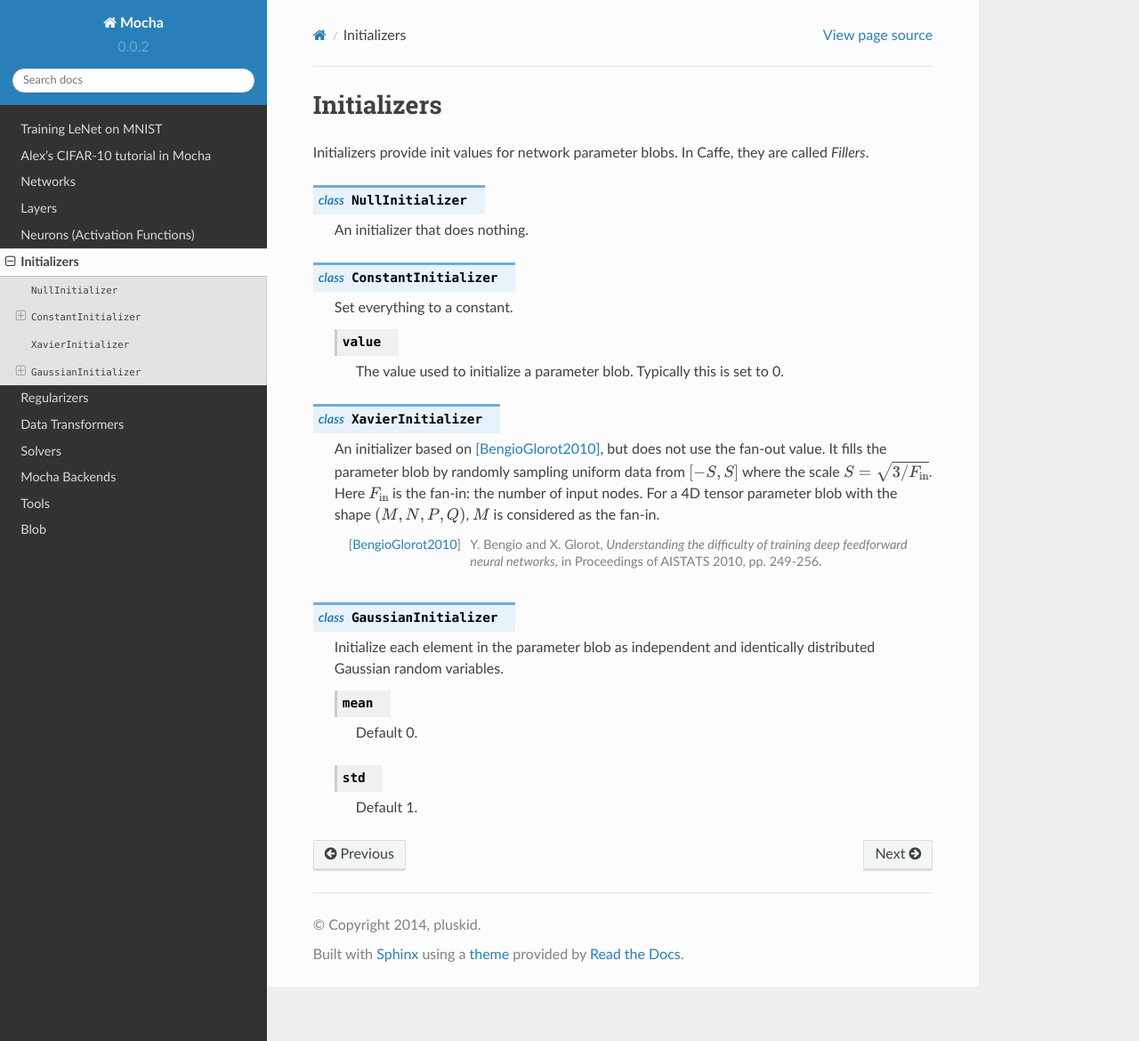
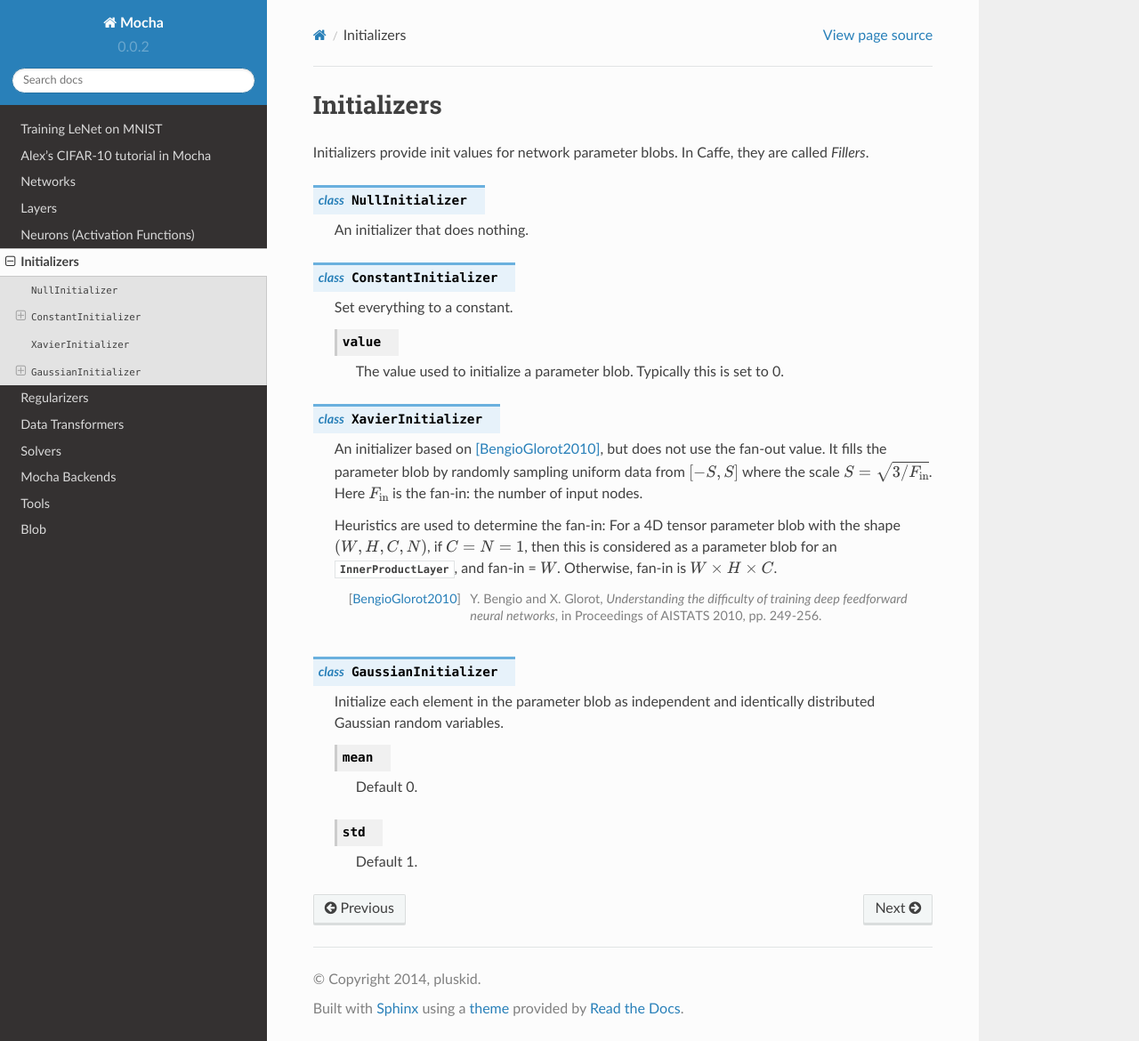
Before and after one commit to pluskid/Mocha.jl, a Sphinx documentation site: the page built from docs/user-guide/initializer.rst, in a window 1280 px wide and 1170 px high. Shown: the whole window at 89% size. Built offline with Sphinx 7.4.7 and the Read the Docs theme 2.0.0, drawn with Linux system fonts in a browser that asks for light colours.

Commit message:
heuristics for XavierInitializer to determine fan-in.

```diff
--- a/docs/user-guide/initializer.rst
+++ b/docs/user-guide/initializer.rst
@@ -21,9 +21,12 @@ called *Fillers*.
    An initializer based on [BengioGlorot2010]_, but does not use the fan-out
    value. It fills the parameter blob by randomly sampling uniform data from
    :math:`[-S,S]` where the scale :math:`S=\sqrt{3 / F_{\text{in}}}`. Here
-   :math:`F_{\text{in}}` is the fan-in: the number of input nodes. For a 4D
-   tensor parameter blob with the shape :math:`(M,N,P,Q)`, :math:`M` is
-   considered as the fan-in.
+   :math:`F_{\text{in}}` is the fan-in: the number of input nodes.
+
+   Heuristics are used to determine the fan-in: For a 4D tensor parameter blob
+   with the shape :math:`(W,H,C,N)`, if :math:`C=N=1`, then this is considered
+   as a parameter blob for an :class:`InnerProductLayer`, and fan-in = :math:`W`.
+   Otherwise, fan-in is :math:`W\times H\times C`.
 
    .. [BengioGlorot2010] Y. Bengio and X. Glorot, *Understanding the
       difficulty of training deep feedforward neural networks*, in Proceedings of
```
Also changed, not shown: 1 other file.
